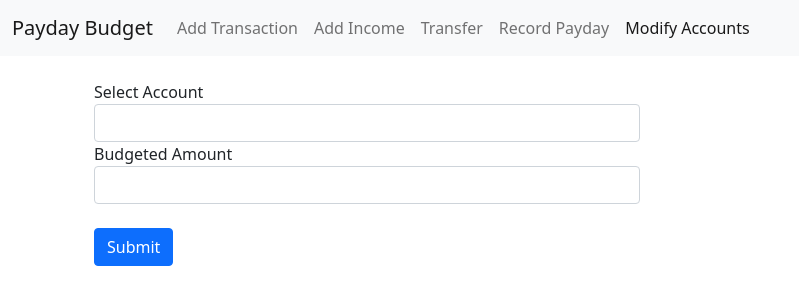
After one commit to pwildenhain/payday-budget-api, a FastAPI app: page /ui/modify-account in a window 1280 px wide. The commit adds this page. Shown: the top 305 px of the page, without its empty margins (0-799 px from the left). Run offline with FastAPI, Linux system fonts and the light colour scheme; lists and menus that the app fills with data are empty.

Commit message:
:pencil2: Add ability to modify account

```diff
--- /dev/null
+++ b/templates/modify_account.html
@@ -0,0 +1,42 @@
+{% extends 'base.html' %}
+{% set active_page = 'modify_account_view' %}
+
+{% block content %}
+<div class="container my-4">
+    <form action="{{ url_for('modify_account_form') }}" method="post" class="form-modify-account">
+          <!-- Grid row -->
+          <div class="form-row">
+            <!-- Grid column -->
+            <div class="col-md-6">
+              <!-- Material input -->
+              <div class="md-form form-group form-modify-account">
+                <label for="account_id">Select Account</label>
+                <select class="form-control" name="account_id" id="account_id">
+                  {% for account in accounts %}
+                  <option value="{{ account.account_id }}">{{ account.name }}</option>
+                  {% endfor %}
+                </select>
+              </div>
+            </div>
+            <!-- Grid column -->
+
+            <!-- Grid column -->
+            <div class="col-md-6">
+              <!-- Material input -->
+              <div class="md-form form-group form-modify-account">
+                <label for="budgeted_amount">Budgeted Amount</label>
+                <input class="form-control" type="number" name="budgeted_amount" id="budgeted_amount" required >
+              </div>
+            </div>
+            <!-- Grid column -->
+
+          </div>
+          <!-- Grid row -->
+
+          <br />
+          <button type="submit" class="btn btn-primary btn-md">Submit</button>
+        </form>
+        <!-- Extended material form grid -->
+
+  </div>
+{% endblock content %}
--- a/templates/navbar.html
+++ b/templates/navbar.html
@@ -18,6 +18,9 @@
           <li class="nav-item">
             <a class="nav-link {{ 'active' if active_page == 'record_payday_view' else '' }}" href="{{ url_for('record_payday_view') }}">Record Payday</a>
           </li>
+          <li class="nav-item">
+            <a class="nav-link {{ 'active' if active_page == 'modify_account_view' else '' }}" href="{{ url_for('modify_account_view') }}">Modify Accounts</a>
+          </li>
         </ul>
       </div>
     </div>
```
Also changed, not shown: api/api.py (+10 -0 lines), api/forms.py (+26 -1 lines), api/views.py (+9 -0 lines), db/crud.py (+19 -0 lines), db/schemas.py (+7 -0 lines).
